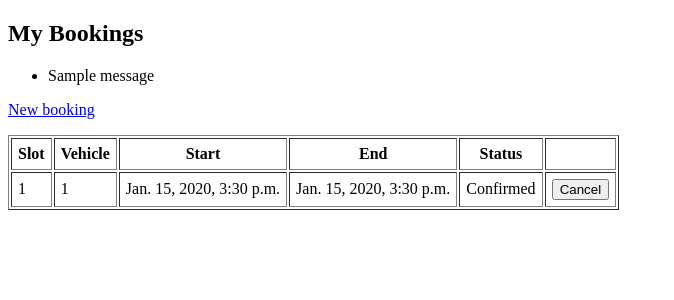
After one commit to mishra-prasoon/digitalized-parking, a Django app: page /bookings/ in a window 1280 px wide. The commit adds this page. Shown: the top 300 px of the page, without its empty margins (0-674 px from the left). Run offline with Django 5.2, Linux system fonts and the light colour scheme; a user stored in the database is signed in; tables that the repository leaves empty hold one stand-in row (values such as "Sample post"); one stand-in notice (Sample message) is shown.

Commit message:
Phase 3: booking app with overlap detection, create/list/cancel, tests

```diff
--- /dev/null
+++ b/booking/apps.py
@@ -0,0 +1,6 @@
+from django.apps import AppConfig
+
+
+class BookingConfig(AppConfig):
+    default_auto_field = 'django.db.models.BigAutoField'
+    name = 'booking'
--- /dev/null
+++ b/booking/models.py
@@ -0,0 +1,48 @@
+from django.conf import settings
+from django.core.exceptions import ValidationError
+from django.db import models
+from django.utils import timezone
+
+from core.models import ParkingSlot, Vehicle
+
+
+class Booking(models.Model):
+    class Status(models.TextChoices):
+        CONFIRMED = 'confirmed', 'Confirmed'
+        CANCELLED = 'cancelled', 'Cancelled'
+        COMPLETED = 'completed', 'Completed'
+
+    user = models.ForeignKey(settings.AUTH_USER_MODEL, on_delete=models.CASCADE, related_name='bookings')
+    vehicle = models.ForeignKey(Vehicle, on_delete=models.CASCADE, related_name='bookings')
+    slot = models.ForeignKey(ParkingSlot, on_delete=models.CASCADE, related_name='bookings')
+    start_time = models.DateTimeField()
+    end_time = models.DateTimeField()
+    status = models.CharField(max_length=10, choices=Status.choices, default=Status.CONFIRMED)
+    created_at = models.DateTimeField(auto_now_add=True)
+
+    def clean(self):
+        errors = {}
+
+        if self.start_time and self.end_time:
+            if self.start_time >= self.end_time:
+                errors['end_time'] = 'End time must be after start time.'
+            elif self.start_time < timezone.now() + timezone.timedelta(minutes=10):
+                errors['start_time'] = 'Booking must start at least 10 minutes from now.'
+            elif self.end_time - self.start_time > timezone.timedelta(hours=24):
+                errors['end_time'] = 'Booking cannot be longer than 24 hours.'
+
+        if errors:
+            raise ValidationError(errors)
+
+        if self.slot_id and self.start_time and self.end_time and self.status == self.Status.CONFIRMED:
+            conflicts = Booking.objects.filter(
+                slot_id=self.slot_id,
+                status=self.Status.CONFIRMED,
+                start_time__lt=self.end_time,
+                end_time__gt=self.start_time,
+            ).exclude(pk=self.pk)
+            if conflicts.exists():
+                raise ValidationError('This slot is already booked for an overlapping time.')
+
+    def __str__(self):
+        return f'{self.vehicle_id} @ {self.slot_id} ({self.start_time:%Y-%m-%d %H:%M})'
--- /dev/null
+++ b/booking/urls.py
@@ -0,0 +1,9 @@
+from django.urls import path
+
+from . import views
+
+urlpatterns = [
+    path('bookings/new/', views.create_booking, name='create_booking'),
+    path('bookings/', views.my_bookings, name='my_bookings'),
+    path('bookings/<int:pk>/cancel/', views.cancel_booking, name='cancel_booking'),
+]
--- /dev/null
+++ b/booking/views.py
@@ -0,0 +1,35 @@
+from django.contrib import messages
+from django.core.exceptions import ValidationError
+from django.shortcuts import get_object_or_404, redirect, render
+
+from .forms import BookingForm
+from .models import Booking
+
+
+def create_booking(request):
+    if request.method == 'POST':
+        form = BookingForm(request.POST, user=request.user)
+        if form.is_valid():
+            try:
+                form.save()
+                messages.success(request, 'Booking confirmed.')
+                return redirect('my_bookings')
+            except ValidationError as e:
+                form.add_error(None, e)
+    else:
+        form = BookingForm(user=request.user)
+    return render(request, 'booking/create.html', {'form': form})
+
+
+def my_bookings(request):
+    bookings = Booking.objects.filter(user=request.user).order_by('-start_time')
+    return render(request, 'booking/list.html', {'bookings': bookings})
+
+
+def cancel_booking(request, pk):
+    booking = get_object_or_404(Booking, pk=pk, user=request.user)
+    if request.method == 'POST' and booking.status == Booking.Status.CONFIRMED:
+        booking.status = Booking.Status.CANCELLED
+        booking.save()
+        messages.success(request, 'Booking cancelled.')
+    return redirect('my_bookings')
--- a/config/settings.py
+++ b/config/settings.py
@@ -38,6 +38,7 @@ INSTALLED_APPS = [
     'django.contrib.staticfiles',
     'accounts',
     'core',
+    'booking',
 ]
 
 MIDDLEWARE = [
--- a/config/urls.py
+++ b/config/urls.py
@@ -21,4 +21,5 @@ from django.urls import include, path
 urlpatterns = [
     path('admin/', admin.site.urls),
     path('', include('accounts.urls')),
+    path('', include('booking.urls')),
 ]
--- /dev/null
+++ b/templates/booking/list.html
@@ -0,0 +1,23 @@
+{% extends "base.html" %}
+{% block content %}
+<h2>My Bookings</h2>
+{% if messages %}<ul>{% for m in messages %}<li>{{ m }}</li>{% endfor %}</ul>{% endif %}
+<p><a href="{% url 'create_booking' %}">New booking</a></p>
+<table border="1" cellpadding="6">
+  <tr><th>Slot</th><th>Vehicle</th><th>Start</th><th>End</th><th>Status</th><th></th></tr>
+  {% for b in bookings %}
+  <tr>
+    <td>{{ b.slot_id }}</td>
+    <td>{{ b.vehicle_id }}</td>
+    <td>{{ b.start_time }}</td>
+    <td>{{ b.end_time }}</td>
+    <td>{{ b.get_status_display }}</td>
+    <td>
+      {% if b.status == 'confirmed' %}
+      <form method="post" action="{% url 'cancel_booking' b.pk %}">{% csrf_token %}<button type="submit">Cancel</button></form>
+      {% endif %}
+    </td>
+  </tr>
+  {% endfor %}
+</table>
+{% endblock %}
--- a/templates/portal/home.html
+++ b/templates/portal/home.html
@@ -2,5 +2,6 @@
 {% block content %}
 <h2>User Portal</h2>
 <p>Welcome, {{ user.username }}.</p>
+<p><a href="{% url 'my_bookings' %}">My bookings</a> | <a href="{% url 'create_booking' %}">Book a slot</a></p>
 <form method="post" action="{% url 'logout' %}">{% csrf_token %}<button type="submit">Logout</button></form>
 {% endblock %}
```
Also changed, not shown: booking/admin.py (added, +10 -0 lines), booking/forms.py (added, +27 -0 lines), booking/tests.py (added, +82 -0 lines), templates/booking/create.html (added, +13 -0 lines), booking/__init__.py (added), booking/migrations/0001_initial.py (added), booking/migrations/__init__.py (added).
